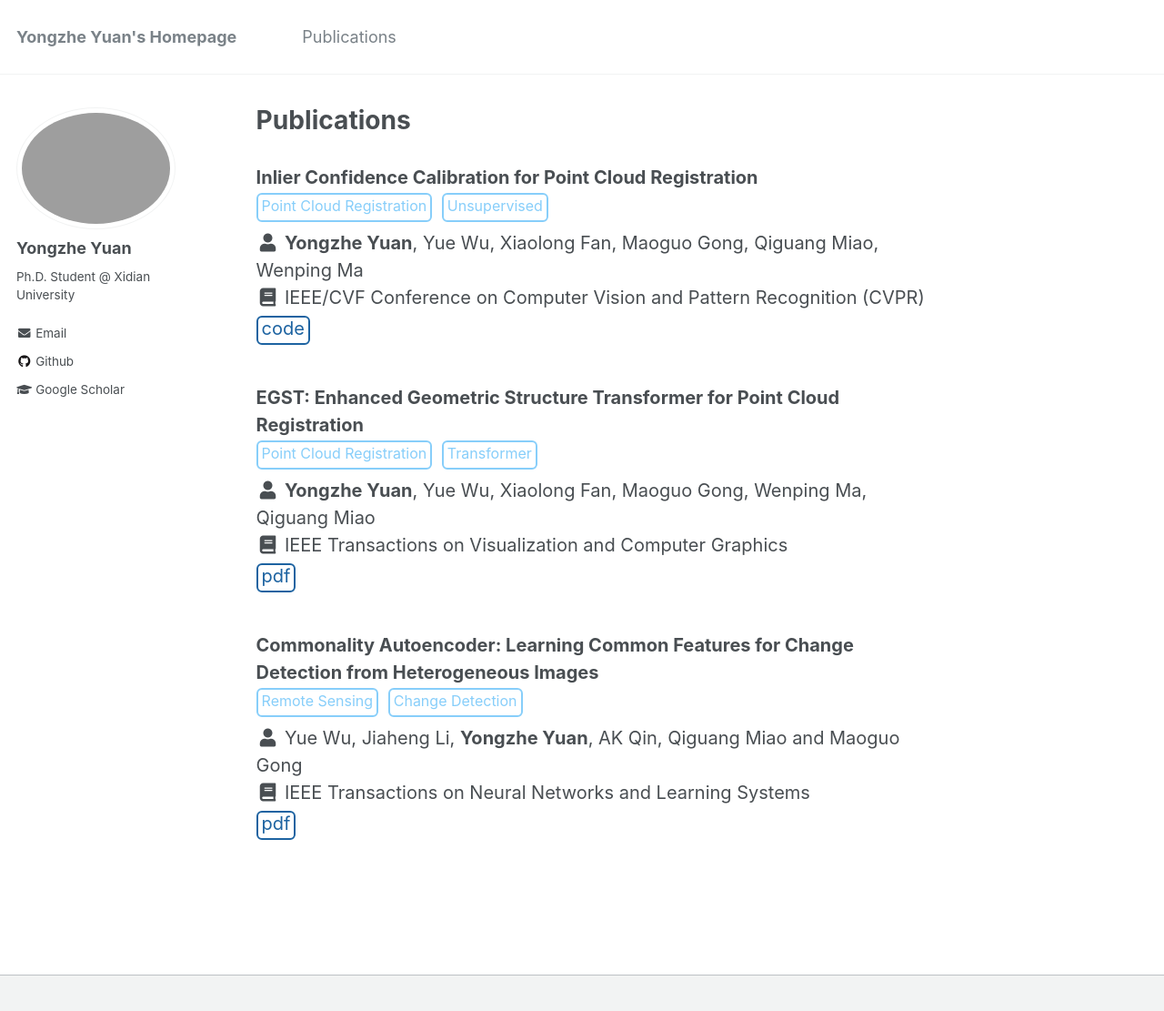
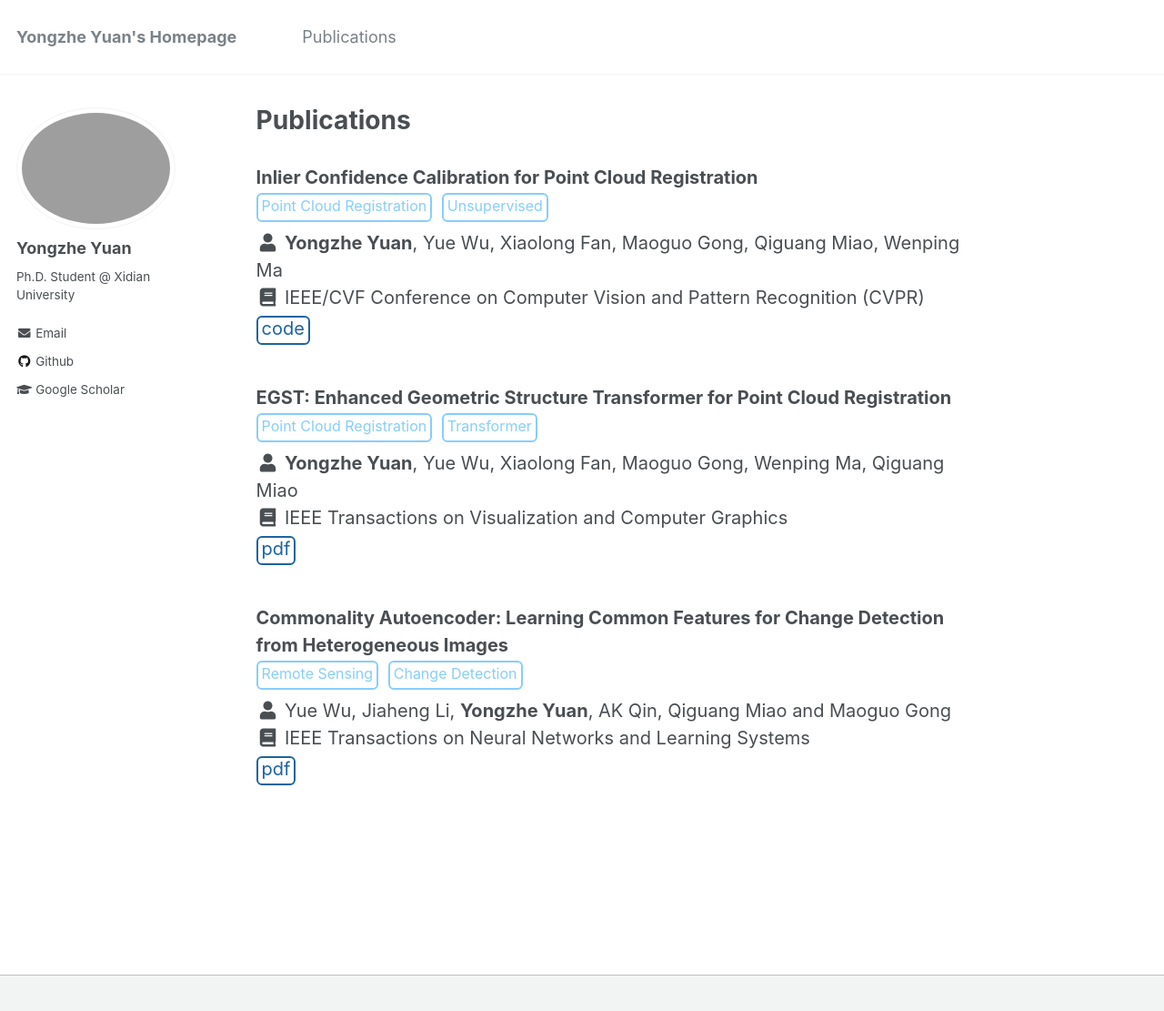
Before and after one commit to YYZMARS/YYZMARS.github.io, a Jekyll site: the page built from _pages/publications.md, in a window 1280 px wide and 1144 px high. Shown: the top 1111 px of the window at 91% size. Built offline with Jekyll 4.4.1, drawn with Linux system fonts in a browser that asks for light colours.

Commit message:
Update publications.css

```diff
--- a/assets/css/publications.css
+++ b/assets/css/publications.css
@@ -7,7 +7,7 @@
 .archive__item-entry {
     display: inline-block;
     vertical-align: middle;
-    width: 75%;
+    width: 80%;
 
 }
 .list__item:after {
```
